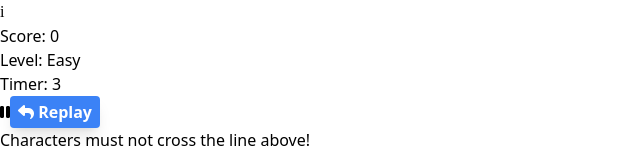
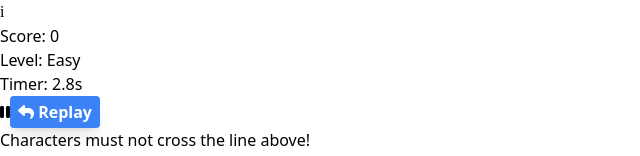
Before and after one commit to amineakkour/typingtester, a React (Vite) app: page / in a window 1280 px wide. Both pictures are taken after a click on the button "Start". Shown: the top 156 px of the page, without its empty margins (0-640 px from the left). Built offline with nearby package versions, Linux system fonts and the light colour scheme.

Commit message:
update header timer

```diff
--- a/src/components/Header.jsx
+++ b/src/components/Header.jsx
@@ -37,7 +37,7 @@ export default function Headers({score, pause, setPause, gameOver, dificultyLeve
             <h2>Score: {score}</h2>
             <div className="flex gap-5 items-center">
                 <p>Level: {dificultyLevelInStr}</p>
-                <p>Timer: {Math.round(timer / 100)}</p>
+                <p>Timer: {(timer / 100).toFixed(1)}s</p>
                 <button onClick={() => setPause(v => !v)} className="hover:bg-gray-300 w-8 h-8 rounded-full"><i className={`fa-solid ${(pause || gameOver) ? "fa-play" : "fa-pause"}`}></i></button>
                 <button className="btn-1" onClick={e =>  window.location.reload()}>
                     <i className="fa-solid fa-reply"></i>
```
